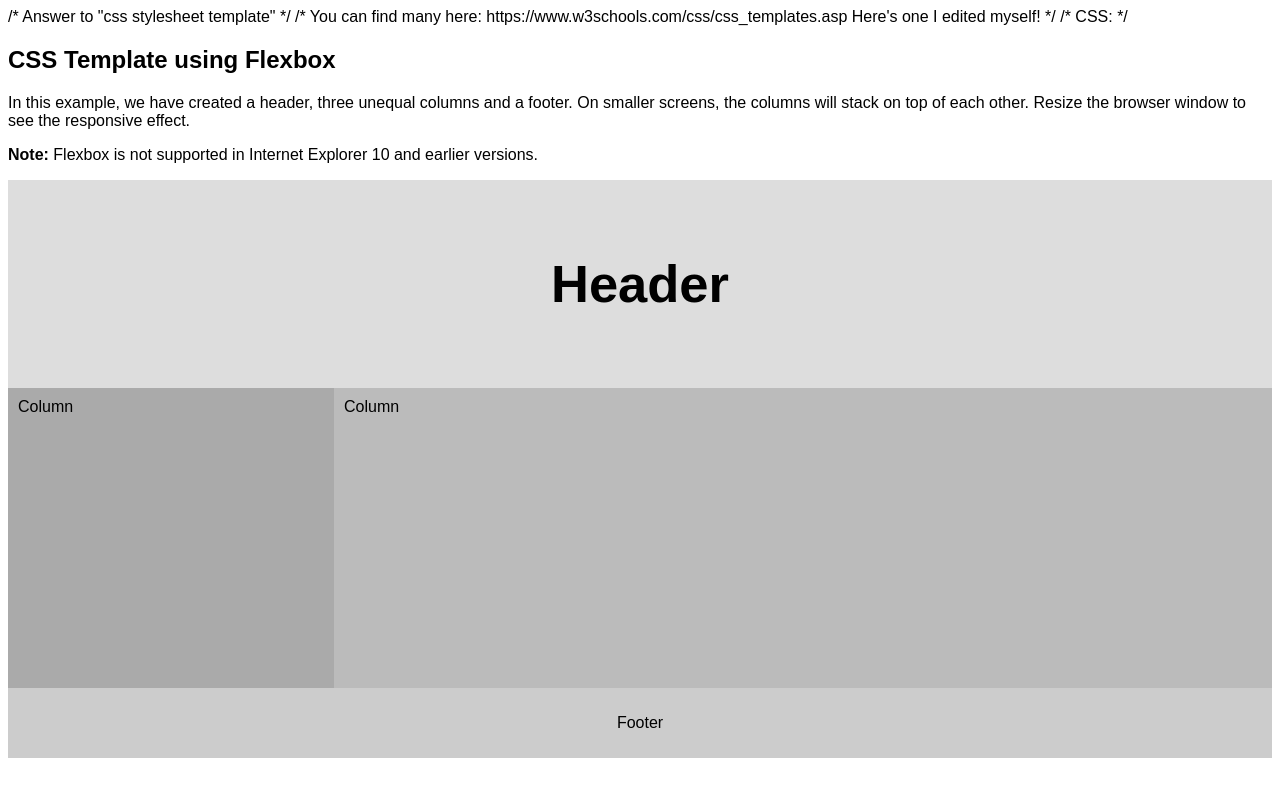
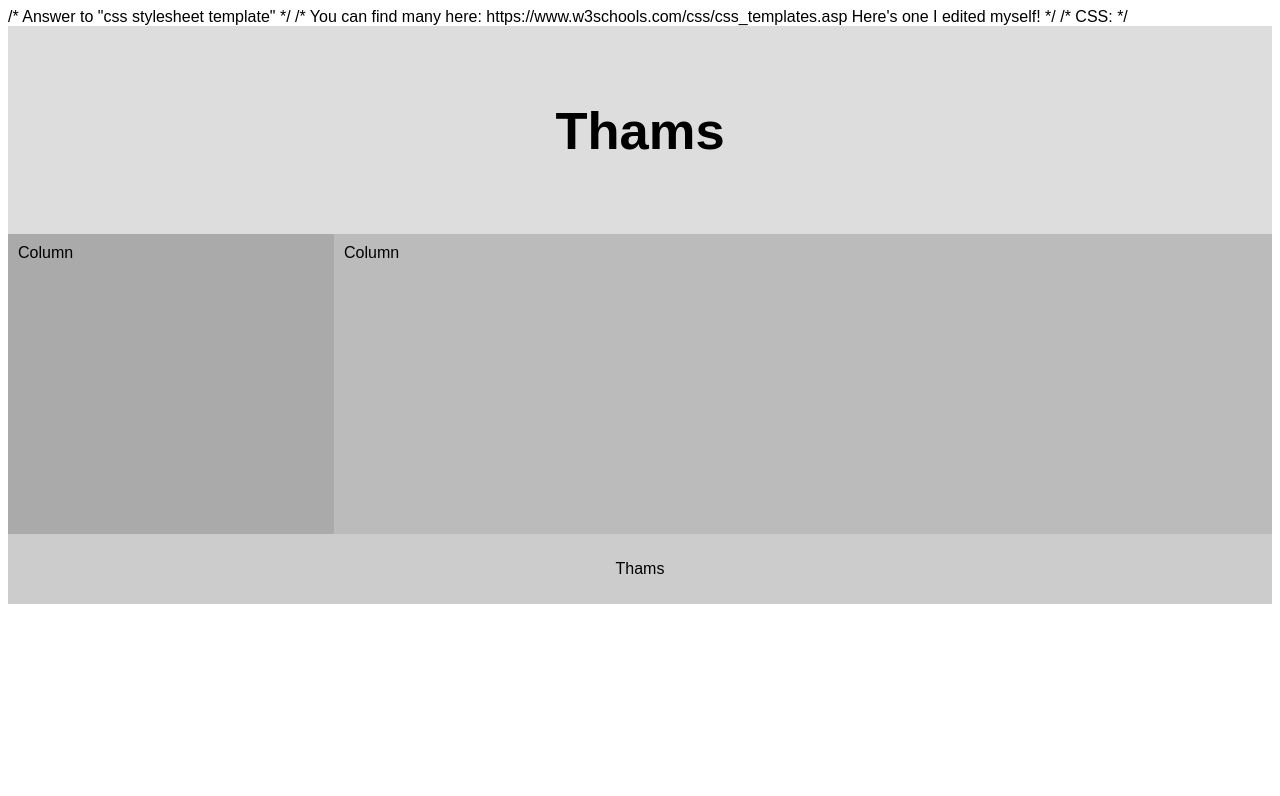
Before and after one commit to Thams142/thams.github.io, a plain HTML site: page index.html in a window 1280 px wide. Drawn offline with Linux system fonts and the light colour scheme.

Commit message:
Update index.html

```diff
--- a/index.html
+++ b/index.html
@@ -88,12 +88,10 @@ body {
 </head>
 <body>
 
-<h2>CSS Template using Flexbox</h2>
-<p>In this example, we have created a header, three unequal columns and a footer. On smaller screens, the columns will stack on top of each other. Resize the browser window to see the responsive effect.</p>
-<p><strong>Note:</strong> Flexbox is not supported in Internet Explorer 10 and earlier versions.</p>
+
 
 <div class="header">
-  <h2>Header</h2>
+  <h2>Thams</h2>
 </div>
 
 <div class="row">
@@ -102,7 +100,7 @@ body {
 </div>
 
 <div class="footer" style="background-color:#ccc;">
-  <p>Footer</p>
+  <p>Thams</p>
 </div>
 
 </body>
```
